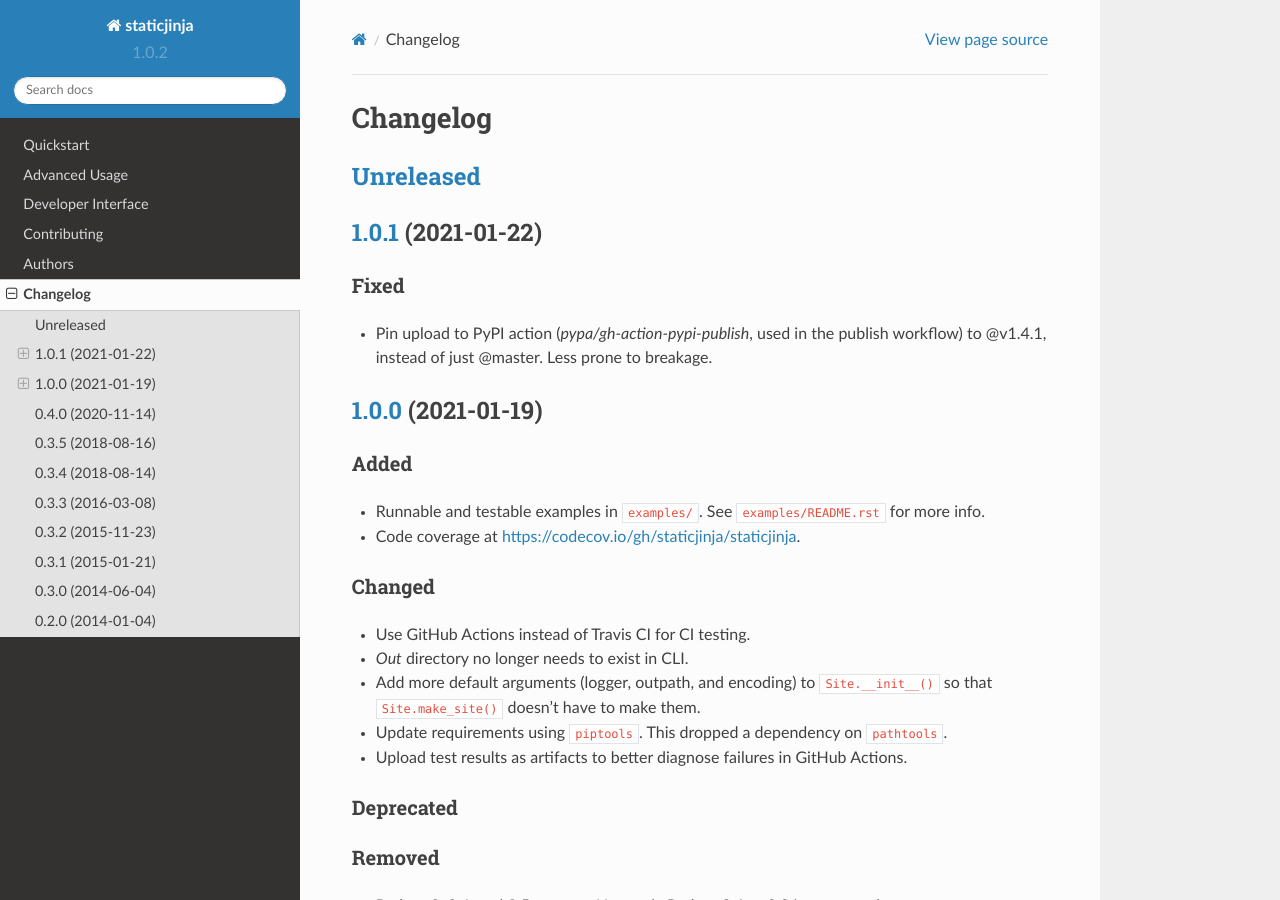
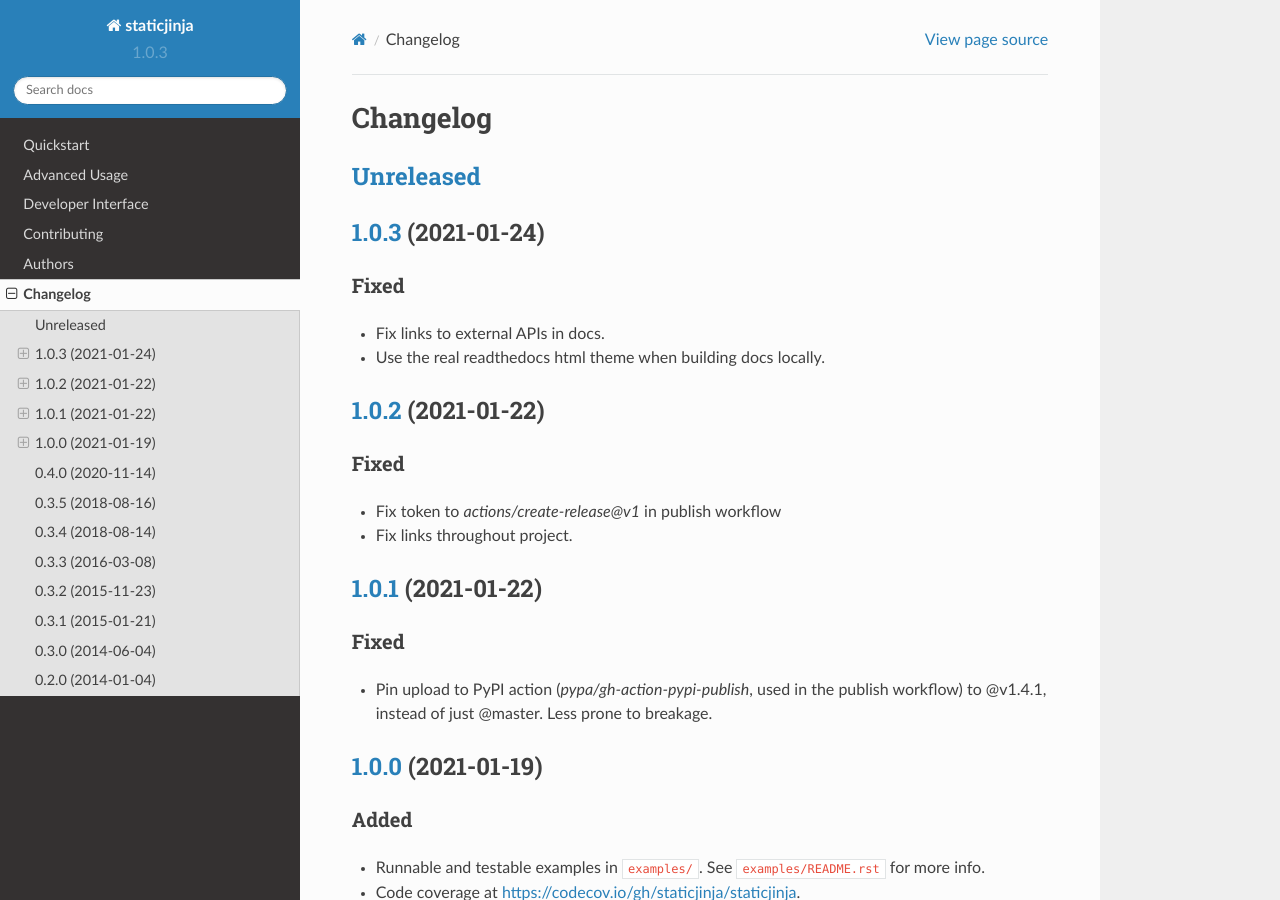
Before and after one commit to staticjinja/staticjinja, a Sphinx documentation site: the page built from docs/dev/changelog.rst, in a window 1280 px wide and 900 px high. Built offline with Sphinx 7.4.7 and the Read the Docs theme 2.0.0, drawn with Linux system fonts in a browser that asks for light colours.

Commit message:
Use readthedocs html theme when building locally
Before it was optional to have the `sphinx_rtd_theme` package
installed, which meant that the actual html built locally from
`tox -e docs` looked different from what you saw on
staticjinja.readthedocs.io

```diff
--- a/CHANGELOG.rst
+++ b/CHANGELOG.rst
@@ -4,7 +4,31 @@
 Unreleased_
 -----------
 
-.. _Unreleased: https://github.com/staticjinja/staticjinja/compare/1.0.1...HEAD
+.. _Unreleased: https://github.com/staticjinja/staticjinja/compare/1.0.3...HEAD
+
+1.0.3_ (2021-01-24)
+-------------------
+
+.. _1.0.3: https://github.com/staticjinja/staticjinja/compare/1.0.2...1.0.3
+
+Fixed
+^^^^^
+
+* Fix links to external APIs in docs.
+
+* Use the real readthedocs html theme when building docs locally.
+
+1.0.2_ (2021-01-22)
+-------------------
+
+.. _1.0.2: https://github.com/staticjinja/staticjinja/compare/1.0.1...1.0.2
+
+Fixed
+^^^^^
+
+* Fix token to `actions/create-release@v1` in publish workflow
+
+* Fix links throughout project.
 
 1.0.1_ (2021-01-22)
 -------------------
--- a/docs/conf.py
+++ b/docs/conf.py
@@ -13,12 +13,7 @@
 
 import sys, os
 
-try:
-    import sphinx_rtd_theme
-    html_theme = "sphinx_rtd_theme"
-    html_theme_path = [sphinx_rtd_theme.get_html_theme_path()]
-except ImportError:
-    html_theme = 'default'
+import sphinx_rtd_theme
 
 # If extensions (or modules to document with autodoc) are in another directory,
 # add these directories to sys.path here. If the directory is relative to the
@@ -99,6 +94,9 @@
 
 
 # -- Options for HTML output ---------------------------------------------------
+
+html_theme = "sphinx_rtd_theme"
+html_theme_path = [sphinx_rtd_theme.get_html_theme_path()]
 
 # Theme options are theme-specific and customize the look and feel of a theme
 # further.  For a list of options available for each theme, see the
--- a/staticjinja/version.py
+++ b/staticjinja/version.py
@@ -4,5 +4,5 @@
 dependencies in __init__.py, which are probably not installed yet. We can
 import this version info from __init__.py as needed.
 """
-__version_info__ = (1, 0, 2)
+__version_info__ = (1, 0, 3)
 __version__ = '.'.join(map(str, __version_info__))
```
Also changed, not shown: 1 other file.
